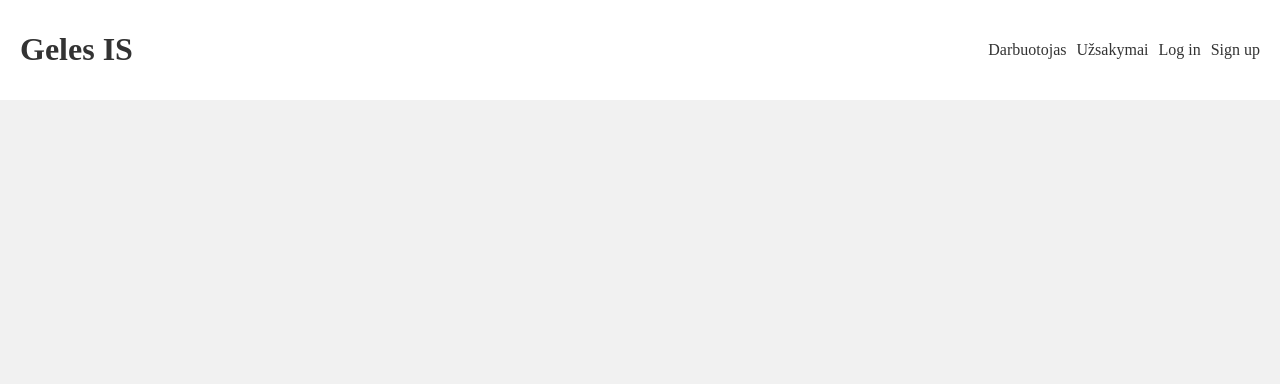
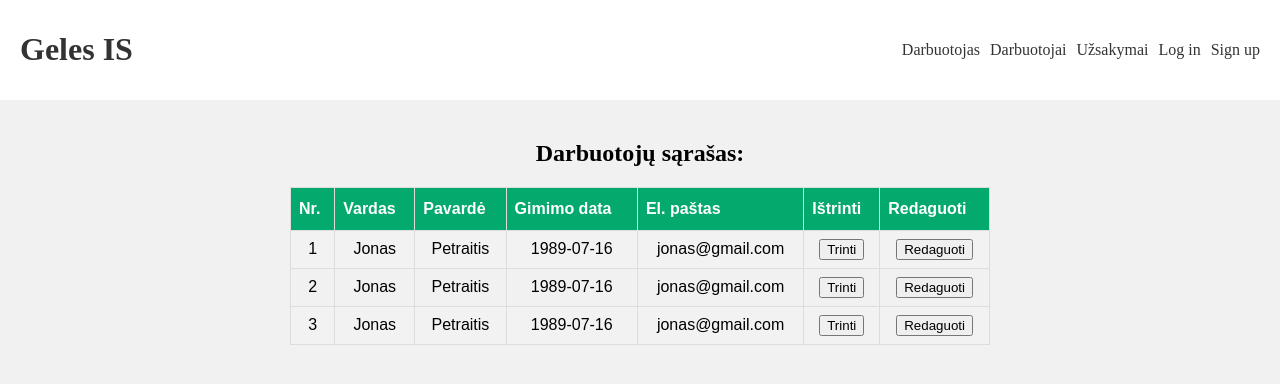
Before and after one commit to watewa/IS-pagrindai, a React (Create React App) app: page /workerlist in a window 1280 px wide. Shown: the top 384 px of the page. Built offline with nearby package versions, Linux system fonts and the light colour scheme.

Commit message:
Added worker list page

```diff
--- a/src/App.tsx
+++ b/src/App.tsx
@@ -6,6 +6,7 @@ import Home from './pages/Home';
 import Navbar from './components/Navbar';
 import Worker from './pages/Worker';
 import Order from './pages/Order'
+import WorkerList from './pages/WorkerList'
 
 function App() {
   //const { user } = useAuthContext();
@@ -21,6 +22,7 @@ function App() {
             <Route path='/worker' element={<Worker />} />
             <Route path="/login" element={<Login />} />
             <Route path="/signup" element={<Signup />} />
+            <Route path="/workerlist" element={<WorkerList />} />
           </Routes>
         </div>
       </BrowserRouter>
--- a/src/components/Navbar.tsx
+++ b/src/components/Navbar.tsx
@@ -19,6 +19,7 @@ const Navbar = () => {
                 </Link>
                 <nav>
                     <Link to="/worker">Darbuotojas</Link>
+                    <Link to="/workerlist">Darbuotojai</Link>
                     <Link to="/order">Užsakymai</Link>
                     <Link to="/login">Log in</Link>
                     <Link to="/signup">Sign up</Link>
--- a/src/index.css
+++ b/src/index.css
@@ -10,6 +10,35 @@ body {
 
 .m-auto {
   margin: auto;
+}
+
+#table {
+  font-family: Arial, Helvetica, sans-serif;
+  border-collapse: collapse;
+  width: 100%;
+  max-width: 700px;
+  margin: auto;
+}
+
+#table td, #table th {
+  border: 1px solid #ddd;
+  padding: 8px;
+}
+
+#table tr:nth-child(even){background-color: #f2f2f2;}
+
+#table tr:hover {background-color: #ddd;}
+
+#table th {
+  padding-top: 12px;
+  padding-bottom: 12px;
+  text-align: left;
+  background-color: #04AA6D;
+  color: white;
+}
+
+.center {
+  text-align: center;
 }
 
 header {
--- a/src/pages/Worker.tsx
+++ b/src/pages/Worker.tsx
@@ -3,18 +3,33 @@ const Worker = () => {
 
     return (
         <div>
-            <h2>Sveiki sugrįže Vardas Pavardė!</h2>
-            <p>Jūsų šiandienos tvarkaraštis:</p>
-            <table className="m-auto">
+            <h2 className="center">Sveiki sugrįže Vardas Pavardė!</h2>
+            <h3 className="center">Jūsų šiandienos tvarkaraštis:</h3>
+            <div>
+                <table id="table">
                     <tr>
-                    <th>Nr</th>
-                    <th>Užduotis</th>
+                        <th>Nr.</th>
+                        <th>Pavadinimas</th>
+                        <th>Pradėti</th>
+                        <th>Trukmė (min)</th>
+                        <th>Paaiškinimas</th>
                     </tr>
                     <tr>
                         <td>1</td>
-                    <td>3 tulpiu puokštė</td>
+                        <td>Vazonai</td>
+                        <td>12:25</td>
+                        <td>30</td>
+                        <td>Paimti vazonus ir juos išvalyti.</td>
+                    </tr>
+                    <tr>
+                        <td>2</td>
+                        <td>Tulpes</td>
+                        <td>13:00</td>
+                        <td>14</td>
+                        <td>Palaistyti visas tulpes.</td>
                     </tr>
                 </table>
+            </div>
         </div>
     )
 }
--- /dev/null
+++ b/src/pages/WorkerList.tsx
@@ -0,0 +1,47 @@
+const ListPage = () => {
+
+    return (
+        <div>
+            <h2 className="center">Darbuotojų sąrašas:</h2>
+            <table id="table">
+                <tr>
+                    <th>Nr.</th>
+                    <th>Vardas</th>
+                    <th>Pavardė</th>
+                    <th>Gimimo data</th>
+                    <th>El. paštas</th>
+                    <th>Ištrinti</th>
+                    <th>Redaguoti</th>
+                </tr>
+                <tr>
+                    <td>1</td>
+                    <td>Jonas</td>
+                    <td>Petraitis</td>
+                    <td>1989-07-16</td>
+                    <td>jonas@gmail.com</td>
+                    <td><button>Trinti</button></td>
+                    <td><button>Redaguoti</button></td>
+                </tr>
+                <tr>
+                    <td>2</td>
+                    <td>Jonas</td>
+                    <td>Petraitis</td>
+                    <td>1989-07-16</td>
+                    <td>jonas@gmail.com</td>
+                    <td><button>Trinti</button></td>
+                    <td><button>Redaguoti</button></td>
+                </tr>
+                <tr>
+                    <td>3</td>
+                    <td>Jonas</td>
+                    <td>Petraitis</td>
+                    <td>1989-07-16</td>
+                    <td>jonas@gmail.com</td>
+                    <td><button>Trinti</button></td>
+                    <td><button>Redaguoti</button></td>
+                </tr>
+            </table>
+        </div>
+    )
+}
+export default ListPage;
```
Lines whose indentation alone changed are shown as unchanged.
